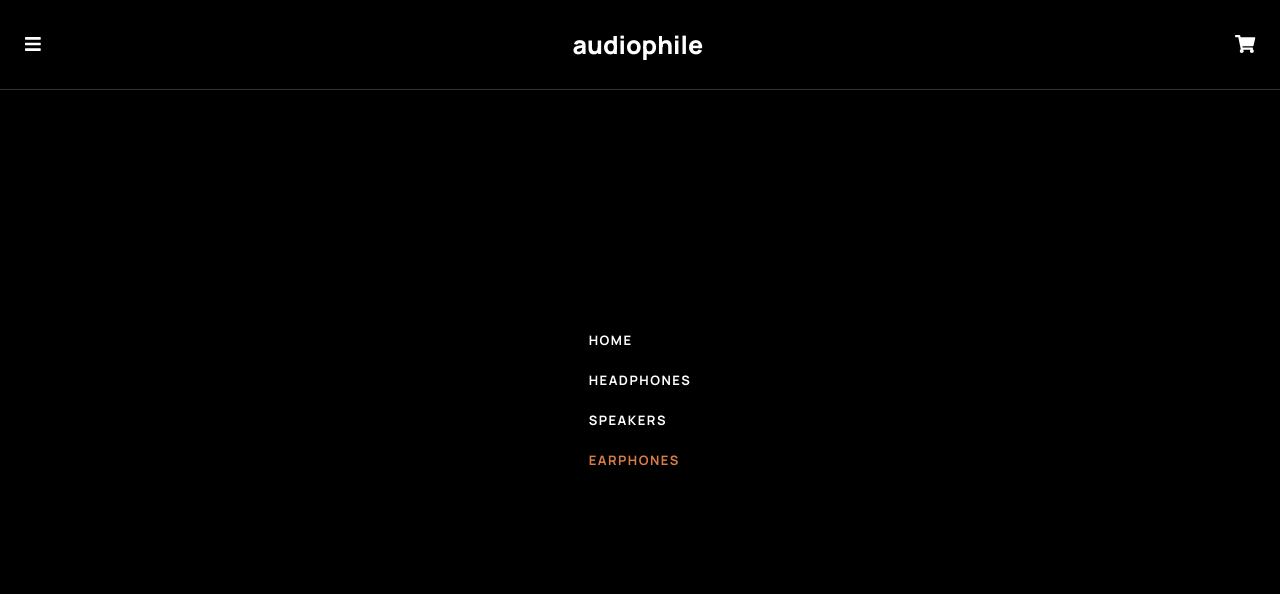
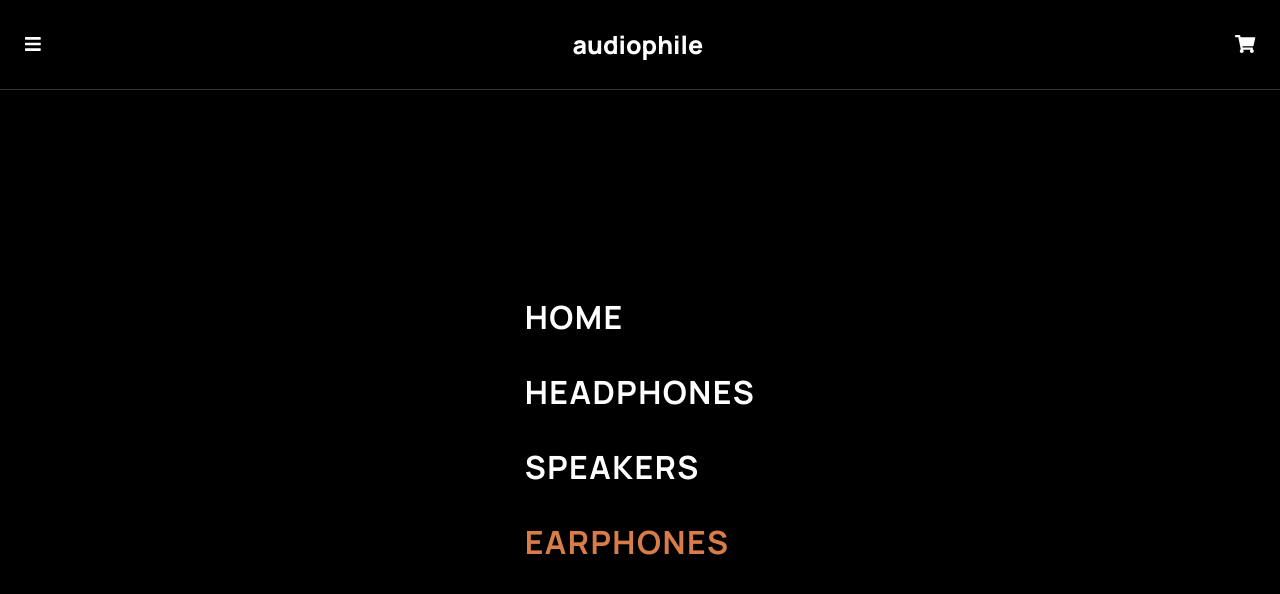
Before and after one commit to sudo-ditto/audiophile-ecommerce, a React (Create React App) app: page /products/earphones in a window 1280 px wide. Both pictures are taken after a click on the element 32 px from the left and 44 px from the top of the page. Shown: the top 594 px of the page. Built offline with nearby package versions, Linux system fonts and the light colour scheme.

Commit message:
Added all sidedrawer functionality

```diff
--- a/src/assets/sass/3-basics/_typography.scss
+++ b/src/assets/sass/3-basics/_typography.scss
@@ -133,3 +133,10 @@ h3 {
         }
     }
 }
+
+// Side Drawer Menu
+#side-drawer {
+    .main-nav {
+        font-size: 32px;
+    }
+}
--- a/src/assets/sass/5-modules/_sideDrawer.scss
+++ b/src/assets/sass/5-modules/_sideDrawer.scss
@@ -1,9 +1,20 @@
 #side-drawer {
-    @include flexItem(center, center , column);
-    position: fixed;
-    left: 0;
-    height: 100vh;
-    width: 100%;
+    @include flexItem(center, center, column);
+    position        : fixed;
+    left            : 0;
+    height          : 100vh;
+    width           : 100%;
     background-color: black;
-    z-index: 100;
+    z-index         : 100;
+    margin-top: 30px;
+
+    .main-nav {
+
+        ul li {
+            &:not(:last-of-type) {
+                margin-bottom: 50px;
+
+            }
+        }
+    }
 }
--- a/src/index.js
+++ b/src/index.js
@@ -4,12 +4,17 @@ import App from './pages/containers/App';
 import reportWebVitals from './reportWebVitals';
 import { Provider } from 'react-redux';
 import store from './store/store';
+import {
+  BrowserRouter as Router,
+} from 'react-router-dom';
 
 ReactDOM.render(
   <React.StrictMode>
-    <Provider store={store}>
-      <App />
-    </Provider>
+    <Router>
+      <Provider store={store}>
+        <App />
+      </Provider>
+    </Router>
   </React.StrictMode>,
   document.getElementById('root')
 );
--- a/src/pages/containers/App.js
+++ b/src/pages/containers/App.js
@@ -1,4 +1,4 @@
-import React from 'react';
+import React, { useEffect } from 'react';
 import '../../assets/sass/main.scss';
 
 import Footer from './Footer';
@@ -7,9 +7,9 @@ import Home from './Home';
 import Products from './Products';
 
 import {
-  BrowserRouter as Router,
   Route,
-  Switch
+  Switch,
+  useLocation
 } from 'react-router-dom';
 
 import { useSelector, useDispatch } from 'react-redux';
@@ -20,10 +20,20 @@ import SideDrawer from './SideDrawer';
 import { sideDrawerActions } from '../../reducers/sideDrawerReducer';
 
 function App() {
+  const location = useLocation();
+
   const dispatch = useDispatch();
   const sideDrawer = useSelector(state => state.sideDrawer.open);
 
-  console.log(sideDrawer);
+  useEffect(() => {
+    if (sideDrawer) {
+      document.body.classList.remove('scrollable');
+      dispatch(sideDrawerActions.toggle());
+    } else {
+      return;
+    }
+  }, [location])
+
   const toggleSideDrawer = () => {
     dispatch(sideDrawerActions.toggle());
 
@@ -35,7 +45,7 @@ function App() {
   }
 
   return (
-    <Router>
+    <>
       {sideDrawer ? <SideDrawer /> : ""}
       <Header clicked={toggleSideDrawer} />
       {/* <OrderConfirmation></OrderConfirmation> */}
@@ -51,7 +61,7 @@ function App() {
         </Route>
       </Switch>
       <Footer />
-    </ Router>
+    </ >
   );
 }
 
--- a/src/reducers/sideDrawerReducer.js
+++ b/src/reducers/sideDrawerReducer.js
@@ -9,7 +9,6 @@ const sideDrawerSlice = createSlice({
     initialState,
     reducers: {
         toggle(state) {
-            console.log('toggled');
             state.open = !state.open
         }
     }
```
